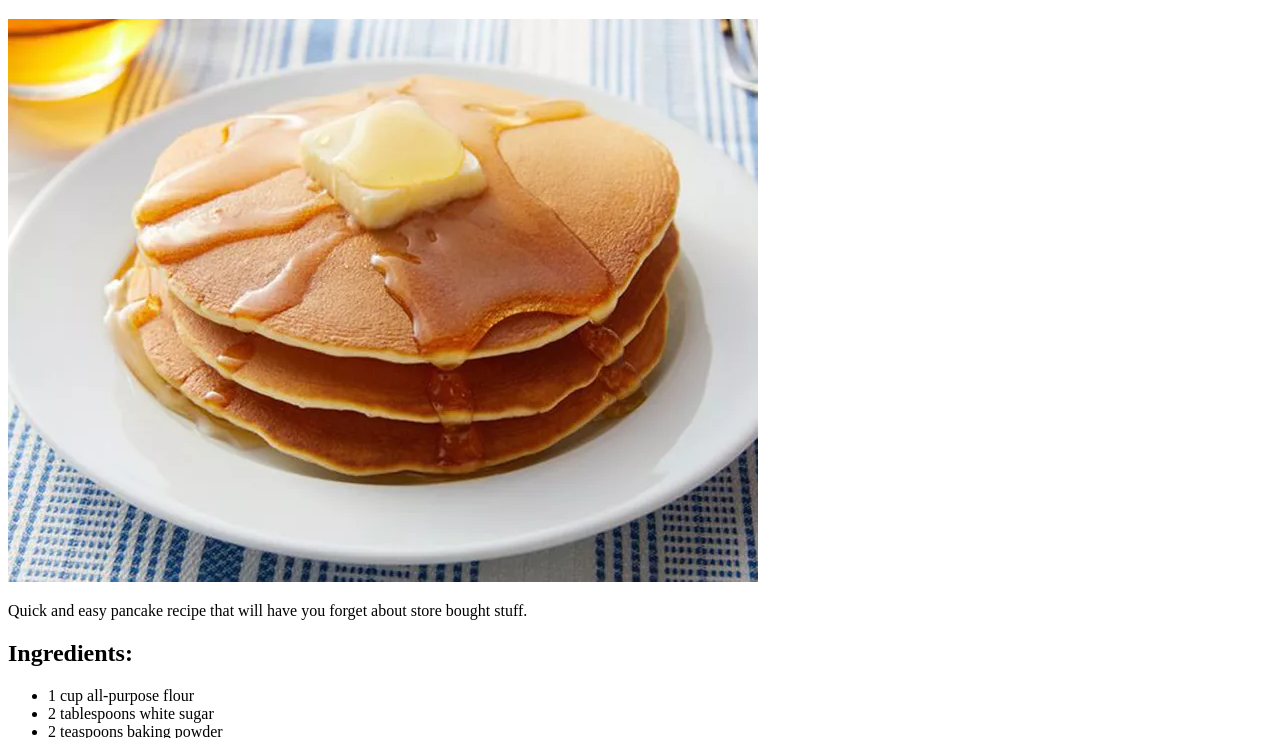
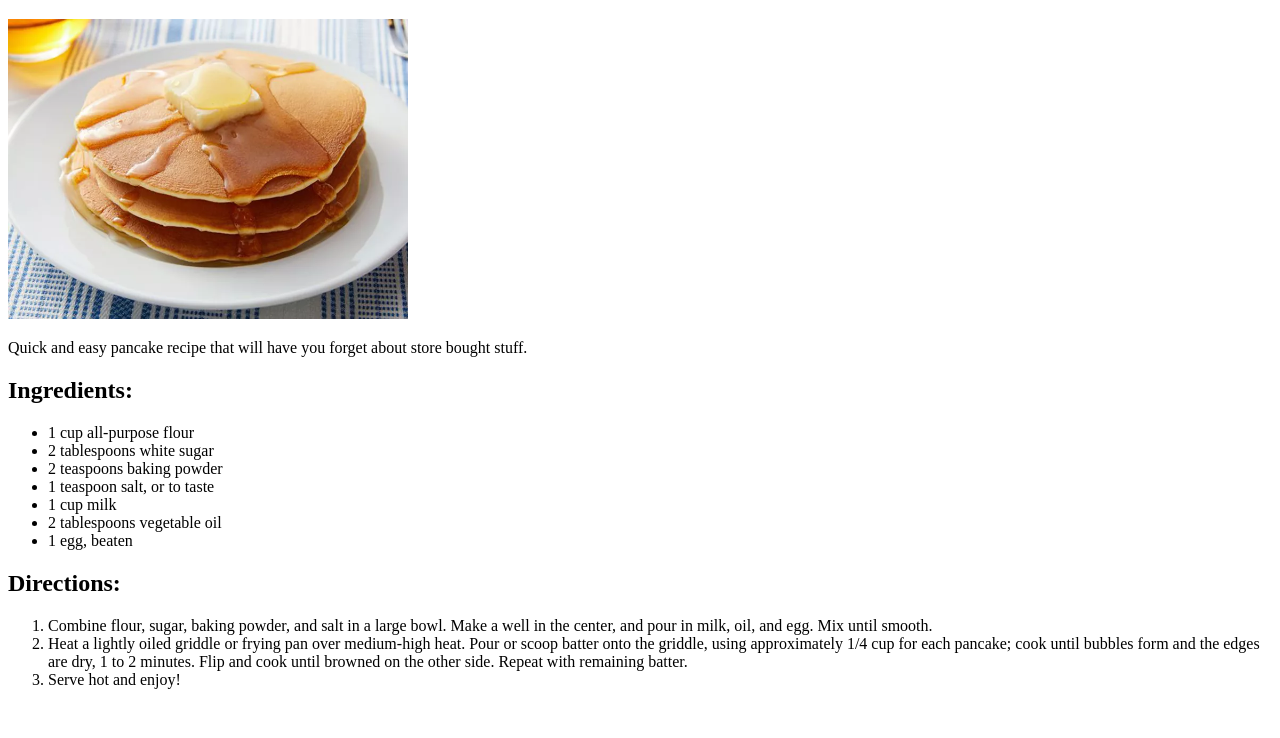
Before and after one commit to Jmends/odin-recipes, a plain HTML site: page recipes/pancakes.html in a window 1280 px wide. Shown: the part 61-799 px from the top of the page. Drawn offline with Linux system fonts and the light colour scheme.

Commit message:
added some classes and IDs

```diff
--- a/recipes/pancakes.html
+++ b/recipes/pancakes.html
@@ -8,9 +8,9 @@
     <link rel="stylesheet" href="../stylesheet/pancakes.css">
 </head>
 <body>
-    <h1>Pancakes</h1>
-    <img src="../images/pancakes.png" alt="pancakes">
-    <p>Quick and easy pancake recipe that will have you forget about store bought stuff.</p>
+    <h1 id="head">Pancakes</h1>
+    <div id="pancake"><img src="../images/pancakes.png" alt="pancakes" height="300px" width="auto"></div>
+    <p class="description">Quick and easy pancake recipe that will have you forget about store bought stuff.</p>
     <h2>Ingredients:</h2>
     <ul>
         <li>1 cup all-purpose flour</li>
@@ -22,7 +22,7 @@
         <li>1 egg, beaten</li>
     </ul>
     <h2>Directions:</h2>
-    <ol>
+    <ol class="steps">
         <li>Combine flour, sugar, baking powder, and salt in a large bowl. Make a well in the center, and pour in milk, oil, and egg. Mix until smooth.</li>
         <li>Heat a lightly oiled griddle or frying pan over medium-high heat. Pour or scoop batter onto the griddle, using approximately 1/4 cup for each pancake; cook until bubbles form and the edges are dry, 1 to 2 minutes. Flip and cook until browned on the other side. Repeat with remaining batter.</li>
         <li>Serve hot and enjoy!</li>
```
